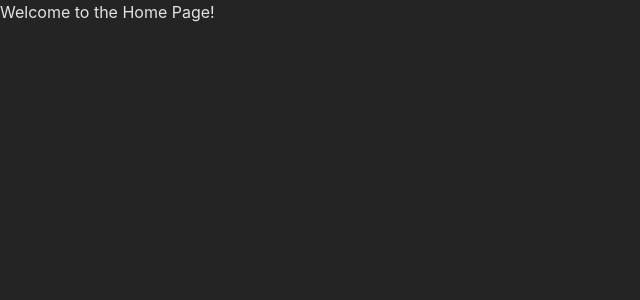
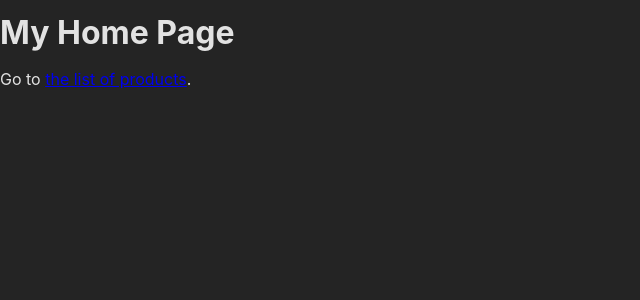
Before and after one commit to NLucky320/routing, a React (Create React App) app: page / in a window 1280 px wide. Shown: the top 300 px of the page, without its empty margins (0-640 px from the left). Built offline with nearby package versions, Linux system fonts and the light colour scheme.

Commit message:
Exploring an Alternative Way of Defining Routes

```diff
--- a/src/pages/Home.js
+++ b/src/pages/Home.js
@@ -1,5 +1,14 @@
+import { Link } from 'react-router-dom';
+
 function HomePage() {
-    return <div>Welcome to the Home Page!</div>;
+  return (
+    <>
+      <h1>My Home Page</h1>
+      <p>
+        Go to <Link to="/products">the list of products</Link>.
+      </p>
+    </>
+  );
 }
 
 export default HomePage;
```
